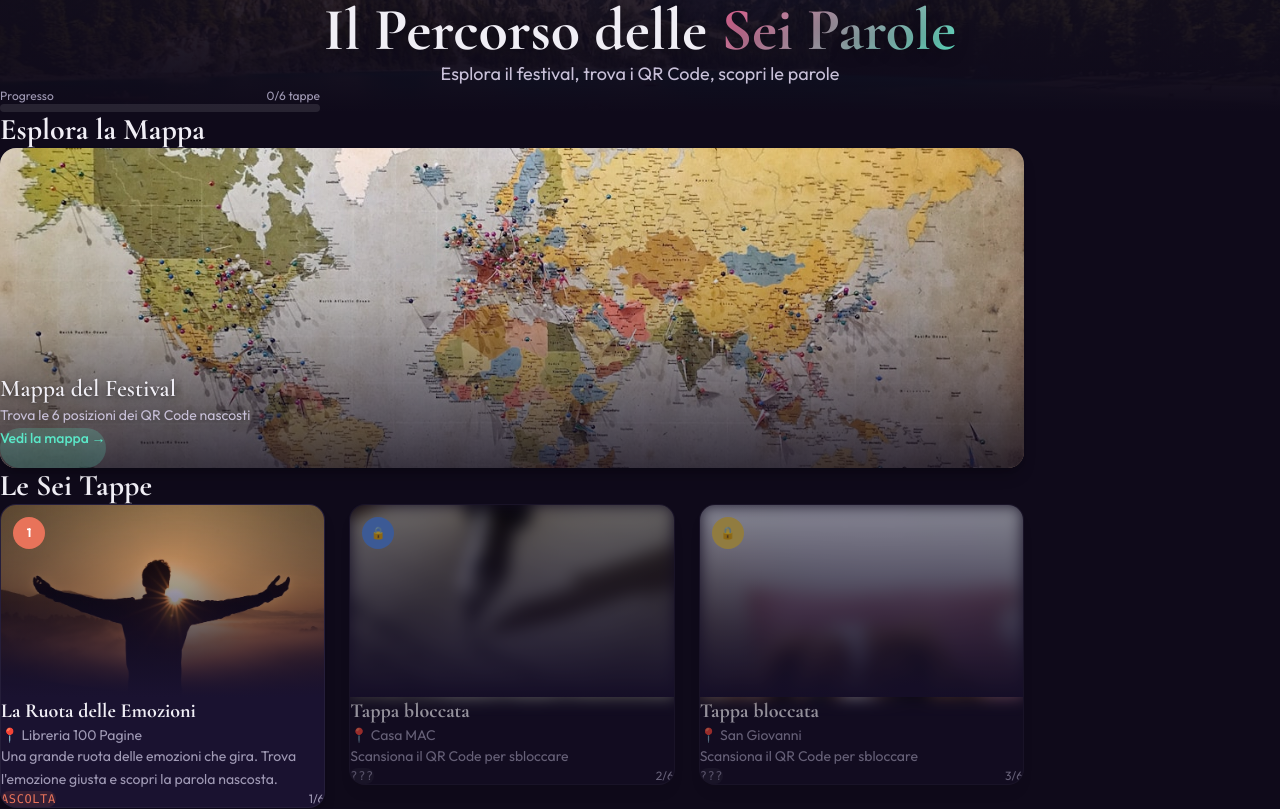
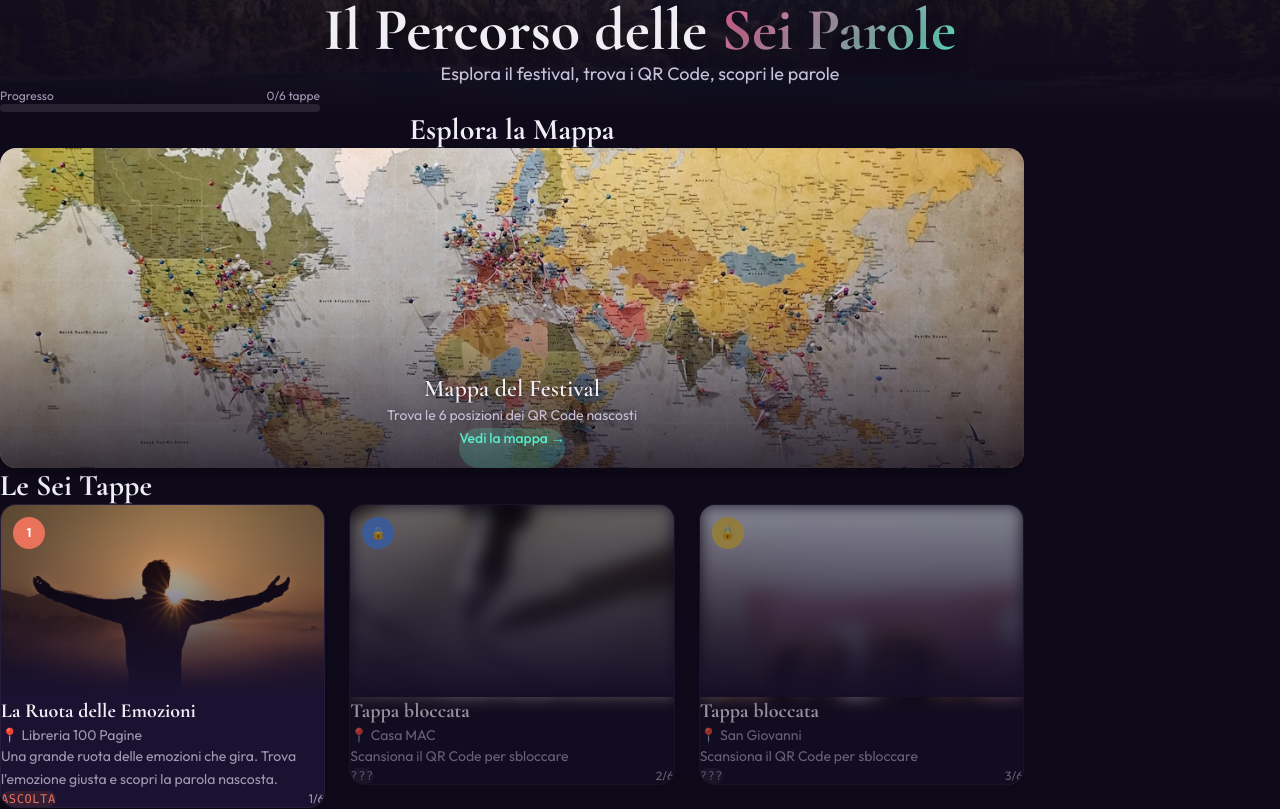
Before and after one commit to AdelantSoftware/macass-psy-workshop, a Next.js app: page /home in a window 1280 px wide. Shown: the top 809 px of the page. Built offline with nearby package versions, Linux system fonts and the light colour scheme.

Commit message:
fix: home layout — centered progress, centered section headings, more spacing, map overlay centered

```diff
--- a/src/app/home/page.tsx
+++ b/src/app/home/page.tsx
@@ -22,7 +22,7 @@ export default function HomePage() {
 
   return (
     <main className="min-h-dvh bg-[#0f0a1a] pb-28 safe-inset">
-      {/* Header */}
+      {/* ── Header ── */}
       <header className="relative py-14 sm:py-20 px-6 sm:px-8 text-center">
         <div className="absolute inset-0 z-0">
           <Image src="/images/hero-bg.jpg" alt="" fill className="object-cover opacity-20" />
@@ -30,7 +30,7 @@ export default function HomePage() {
         </div>
         <div className="relative z-10">
           <motion.h1
-            className="font-display text-3xl sm:text-5xl md:text-6xl font-bold mb-2 sm:mb-3"
+            className="font-display text-3xl sm:text-5xl md:text-6xl font-bold mb-3 sm:mb-4"
             style={{ textShadow: "0 2px 16px rgba(0,0,0,0.4)" }}
             initial={{ opacity: 0, y: 20 }}
             animate={{ opacity: 1, y: 0 }}
@@ -39,14 +39,14 @@ export default function HomePage() {
             Il Percorso delle <span className="gradient-text">Sei Parole</span>
           </motion.h1>
           <motion.p
-            className="text-[#c8c0d8] text-sm sm:text-lg mb-5 sm:mb-6"
+            className="text-[#c8c0d8] text-sm sm:text-lg mb-6 sm:mb-8"
             initial={{ opacity: 0 }}
             animate={{ opacity: 1 }}
             transition={{ duration: 0.5, delay: 0.2 }}
           >
             Esplora il festival, trova i QR Code, scopri le parole
           </motion.p>
-          {/* Progress bar — centered, visible */}
+          {/* Progress bar — centered */}
           <motion.div
             className="max-w-xs mx-auto"
             initial={{ opacity: 0, scaleX: 0 }}
@@ -69,24 +69,26 @@ export default function HomePage() {
         </div>
       </header>
 
-      <div className="max-w-5xl mx-auto px-5 sm:px-6 space-y-14 sm:space-y-16">
+      {/* ── Content ── */}
+      <div className="max-w-5xl mx-auto px-6 sm:px-8 space-y-16 sm:space-y-20">
+
         {/* ── Mappa ── */}
         <motion.section
           initial={{ opacity: 0, y: 30 }}
           animate={{ opacity: 1, y: 0 }}
           transition={{ duration: 0.5, delay: 0.3 }}
         >
-          <h2 className="font-display text-2xl sm:text-3xl font-bold mb-5">
+          <h2 className="font-display text-2xl sm:text-3xl font-bold mb-5 sm:mb-6 text-center">
             Esplora la Mappa
           </h2>
           <Link href="/mappa" className="block group">
             <div className="relative rounded-2xl overflow-hidden h-56 sm:h-64 md:h-80 shadow-lg shadow-black/20">
               <Image src="/images/map-bg.jpg" alt="Mappa del festival" fill className="object-cover group-hover:scale-105 group-active:scale-105 transition-transform duration-500" />
               <div className="absolute inset-0 bg-gradient-to-t from-[#0f0a1a]/80 via-[#0f0a1a]/20 to-transparent" />
-              <div className="absolute bottom-0 left-0 right-0 p-5 sm:p-6">
+              <div className="absolute bottom-0 left-0 right-0 p-5 sm:p-6 text-center">
                 <p className="font-display text-xl sm:text-2xl font-semibold text-shadow mb-1">Mappa del Festival</p>
                 <p className="text-[#c8c0d8] text-sm text-shadow-soft">Trova le 6 posizioni dei QR Code nascosti</p>
-                <span className="inline-block mt-3 px-5 py-2 bg-[#5ae8c8]/20 text-[#5ae8c8] rounded-full text-sm font-medium group-hover:bg-[#5ae8c8]/30 transition-colors min-h-[40px] flex items-center justify-center w-fit">
+                <span className="inline-block mt-3 px-5 py-2 bg-[#5ae8c8]/20 text-[#5ae8c8] rounded-full text-sm font-medium group-hover:bg-[#5ae8c8]/30 transition-colors min-h-[40px]">
                   Vedi la mappa →
                 </span>
               </div>
```
